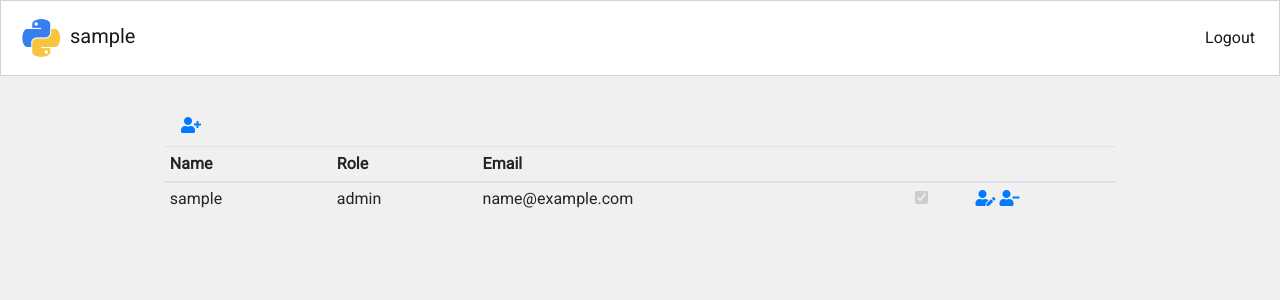
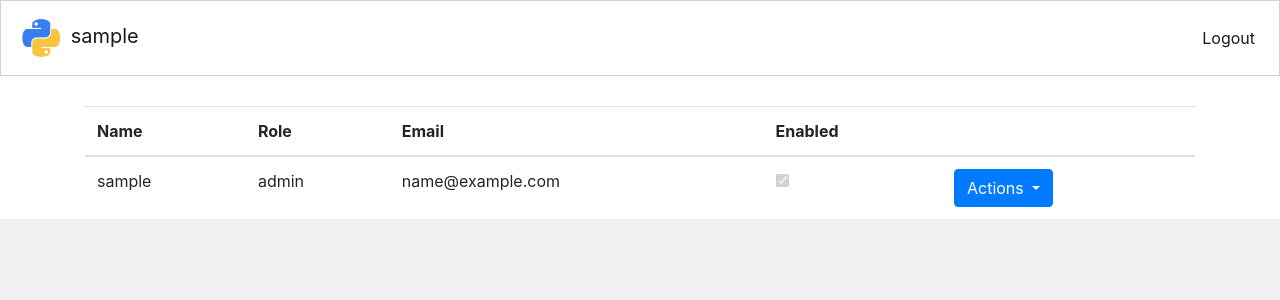
Before and after one commit to francoparodi/flask_login_sample, a Flask app: template flaskr/templates/users.html in a window 1280 px wide. Shown: the top 300 px of the page. Run offline with Flask 2, Linux system fonts and the light colour scheme; the template is opened without the code that fills it: values that come from a table or form of the project are taken from there, others are empty; a user stored in the database is signed in; tables that the repository leaves empty hold one stand-in row (values such as "Sample post"); parts of the project's set-up code (start-up, migrations or seed data) failed here and were passed over; some libraries are stand-ins or nearby versions.

Commit message:
Handle users actions

```diff
--- a/flaskr/templates/base.html
+++ b/flaskr/templates/base.html
@@ -4,16 +4,17 @@
     <meta charset="UTF-8">
     <meta name="viewport" content="width=device-width, initial-scale=1.0">
     <link rel="shortcut icon" href="{{ url_for('static', filename='favicon.png') }}">
-    <link rel="stylesheet" href="https://maxcdn.bootstrapcdn.com/bootstrap/4.0.0/css/bootstrap.min.css" integrity="sha384-Gn5384xqQ1aoWXA+058RXPxPg6fy4IWvTNh0E263XmFcJlSAwiGgFAW/dAiS6JXm" crossorigin="anonymous">
     <link rel="stylesheet" href="https://use.fontawesome.com/releases/v5.7.0/css/all.css" integrity="sha384-lZN37f5QGtY3VHgisS14W3ExzMWZxybE1SJSEsQp9S+oqd12jhcu+A56Ebc1zFSJ" crossorigin="anonymous">
     <link href="https://fonts.googleapis.com/css?family=Roboto&display=swap" rel="stylesheet">
     <link rel="stylesheet" href="{{ url_for('static', filename='flask_login_sample.css') }}">
+    <link rel="stylesheet" href="https://stackpath.bootstrapcdn.com/bootstrap/4.3.1/css/bootstrap.min.css" integrity="sha384-ggOyR0iXCbMQv3Xipma34MD+dH/1fQ784/j6cY/iJTQUOhcWr7x9JvoRxT2MZw1T" crossorigin="anonymous">
+
     <title>Flask Alchemy Sample</title>
 </head>
 <body>
     <script src="https://code.jquery.com/jquery-3.2.1.slim.min.js" integrity="sha384-KJ3o2DKtIkvYIK3UENzmM7KCkRr/rE9/Qpg6aAZGJwFDMVNA/GpGFF93hXpG5KkN" crossorigin="anonymous"></script>
-    <script src="https://cdnjs.cloudflare.com/ajax/libs/popper.js/1.12.9/umd/popper.min.js" integrity="sha384-ApNbgh9B+Y1QKtv3Rn7W3mgPxhU9K/ScQsAP7hUibX39j7fakFPskvXusvfa0b4Q" crossorigin="anonymous"></script>
-    <script src="https://maxcdn.bootstrapcdn.com/bootstrap/4.0.0/js/bootstrap.min.js" integrity="sha384-JZR6Spejh4U02d8jOt6vLEHfe/JQGiRRSQQxSfFWpi1MquVdAyjUar5+76PVCmYl" crossorigin="anonymous"></script>
+    <script src="https://cdnjs.cloudflare.com/ajax/libs/popper.js/1.14.7/umd/popper.min.js" integrity="sha384-UO2eT0CpHqdSJQ6hJty5KVphtPhzWj9WO1clHTMGa3JDZwrnQq4sF86dIHNDz0W1" crossorigin="anonymous"></script>
+    <script src="https://stackpath.bootstrapcdn.com/bootstrap/4.3.1/js/bootstrap.min.js" integrity="sha384-JjSmVgyd0p3pXB1rRibZUAYoIIy6OrQ6VrjIEaFf/nJGzIxFDsf4x0xIM+B07jRM" crossorigin="anonymous"></script>
 
     <nav class="navbar navbar-expand-lg navbar-light navbar-bg-white">
 
--- a/flaskr/templates/users.html
+++ b/flaskr/templates/users.html
@@ -1,6 +1,8 @@
 {% extends 'base.html' %}
 
 {% block content %}
+
+
 
 <div clas="container content-container">
     <div class="mt-3">
@@ -18,19 +20,15 @@
 
 <div class="container content-container">
 
-    <a class="nav-item nav-link" href="{{ url_for('view.new') }}" data-toggle="tooltip" title="New">
-        <i class="fas fa-user-plus"></i>
-    </a>
-
-    <div class="table-responsive">
-    <table class="table table-sm">
+    <div class="table-responsive-sm">
+    <table id="user_table" class="table">
         <thead>
         <tr>
-            <th>Name</th>
-            <th>Role</th>
-            <th>Email</th>
-            <th></th>
-            <th></th>
+            <th scope="col">Name</th>
+            <th scope="col">Role</th>
+            <th scope="col">Email</th>
+            <th scope="col">Enabled</th>
+            <th scope="col"></th>
         </tr>
         </thead>
         <tbody>
@@ -41,14 +39,17 @@
             <td>{{user.email}}</td>
             <td><input type="checkbox" disabled="true" name="enabled" id="enabled" {% if user.enabled == 1 %} checked {% endif %}></td>
             <td>
-                <div>
-                    <a  href="{{ url_for('view.edit', id=user.id) }}" data-toggle="tooltip" title="Edit">
-                        <i class="fas fa-user-edit"></i>
-                    </a>
-                    <a  href="{{ url_for('view.remove', id=user.id) }}" data-toggle="tooltip" title="Remove">
-                        <i class="fas fa-user-minus"></i>
-                    </a>
-                </div>
+                <div class="dropdown">
+                    <button class="btn btn-primary dropdown-toggle" type="button" id="dropdownUserActions" data-toggle="dropdown" aria-haspopup="true" aria-expanded="false">
+                      Actions
+                    </button>
+                    <div class="dropdown-menu" aria-labelledby="dropdownUserActions">
+                      <a class="dropdown-item" href="{{ url_for('view.new') }}">New</a>
+                      <div class="dropdown-divider"></div>
+                      <a class="dropdown-item" href="{{ url_for('view.edit', id=user.id) }}">Edit</a>
+                      <a class="dropdown-item" href="{{ url_for('view.remove', id=user.id) }}">Remove</a>
+                    </div>
+                  </div>
             </td>
         </tr>
         {% endfor %}
```
Lines whose indentation alone changed are shown as unchanged.
